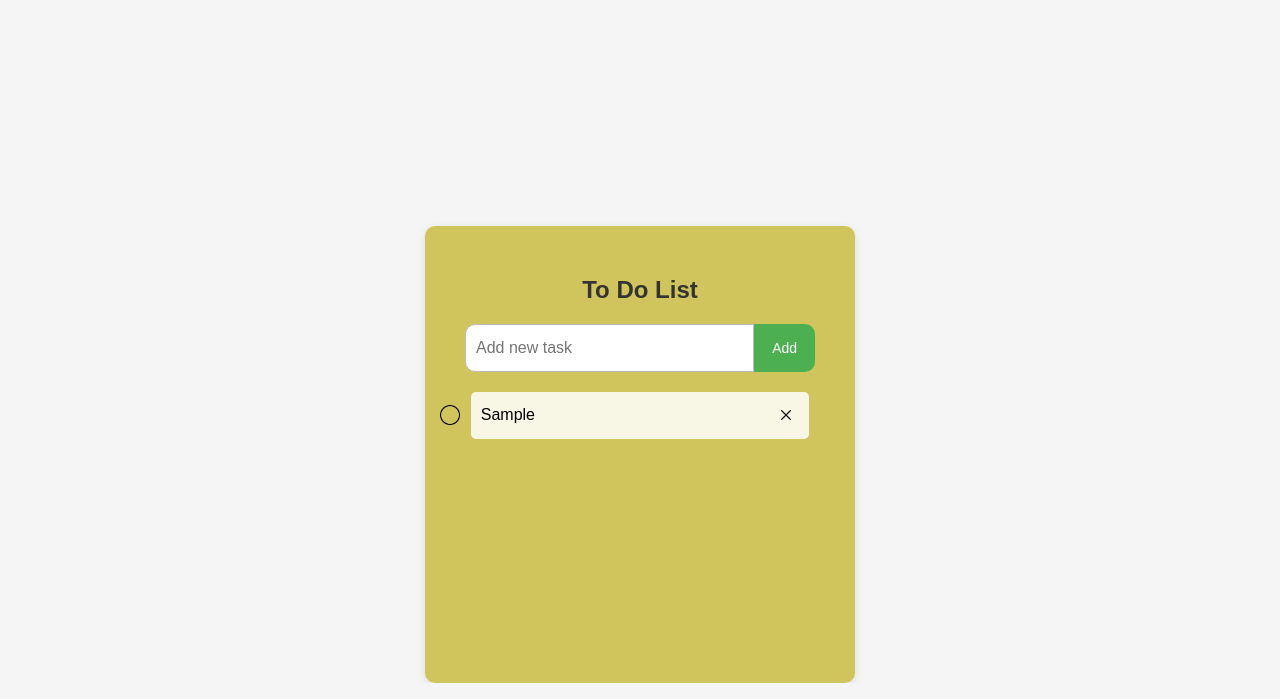
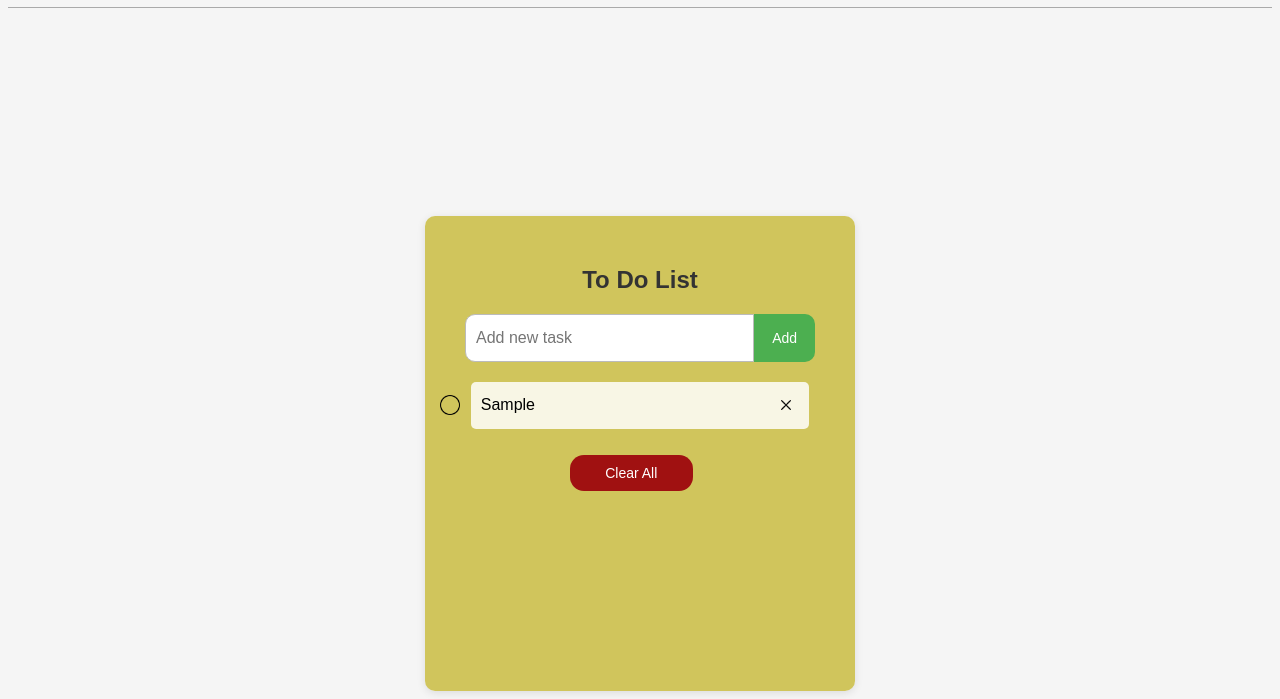
Before and after one commit to Vikash11995/FreshCartList, a plain HTML site: page index.html in a window 1280 px wide. Both pictures are taken after typing "Sample" into the empty fields and a click on the button "Add". Shown: the part 117-816 px from the top of the page. Drawn offline with Linux system fonts and the light colour scheme.

Commit message:
Updated files with new changes

```diff
--- a/index.html
+++ b/index.html
@@ -8,7 +8,7 @@
   <link rel="stylesheet" href="style.css">
 </head>
 <body>
-
+ <div id="wrapper">
     <nav>
         <div id="navItem">
             <img src="freshcart.png" alt="">
@@ -23,6 +23,10 @@
     </div>
 
         <ul id="taskList"></ul>
+        <div id="clear">
+    <button id="clearAll">Clear All</button>
+</div>
+    </div>
     </div>
   <script src="script.js"></script>
 </body>
--- a/script.js
+++ b/script.js
@@ -1,4 +1,4 @@
-
+const clearAll = document.getElementById('clearAll');
 const taskInput = document.getElementById('taskInput');
 const addBtn = document.getElementById('addBtn');
 const taskList = document.getElementById('taskList');
@@ -80,7 +80,24 @@ function addTask(taskText, completed = false) {
     taskList.appendChild(li);
     storeTasks();
 }
+// Clear all tasks
+function showClear(){
+    if(listCounter > 0){
+        clearAll.style.display = 'block';
+    }
+    else{
+        clearAll.style.display = 'none';
+    }
 
+}
+clearAll.addEventListener('click', function() {
+    if (confirm('Are you sure you want to clear all tasks?'))
+         {
+        taskList.innerHTML = '';
+        storeTasks();
+        liCount();
+    }
+});
 // Add tasks on button click
 addBtn.addEventListener('click', addTasksFromInput,liCount);
 
@@ -129,6 +146,7 @@ window.addEventListener('DOMContentLoaded', function() {
 function liCount(){
     listCounter = taskList.getElementsByTagName("li").length;
     document.getElementById("liCount").innerText = listCounter;
+    showClear();
 }
 // setInterval(liCount, 100);
 
--- a/style.css
+++ b/style.css
@@ -2,8 +2,9 @@
 body {
     font-family: Arial, sans-serif;
     background: whitesmoke;
-
-    display: flex;
+}
+#wrapper{
+     display: flex;
     justify-content: center;
     /* align-items: center; */
     min-height: 100vh;
@@ -30,6 +31,22 @@ border-bottom: 1px solid #aaa;
 
 }
 
+#clearAll{
+    width: 35%;
+    padding: 10px ;
+    background: rgb(160, 17, 17);
+    color: #fff;
+    border: none;
+    border-radius: 14px;
+    font-size: 14px;
+    cursor: pointer;
+    /* margin-bottom: 20px; */
+}
+#clear{
+    width: 100%;
+    /* background-color: blue; */
+    transform: translate(30%,50%);
+}
 .todo-container {
     background: #c6b72ec3;
     padding: 30px 40px;
```
